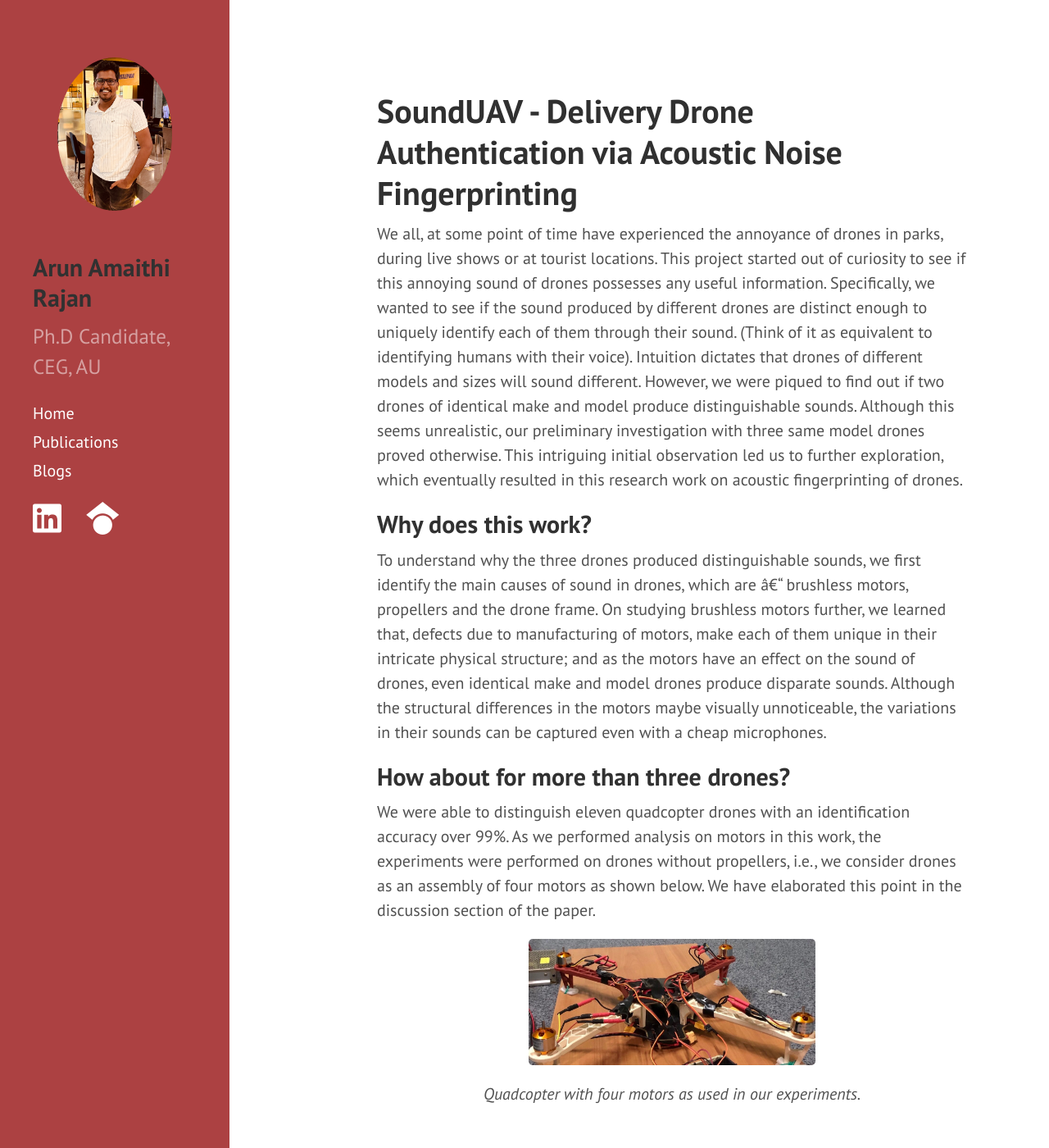
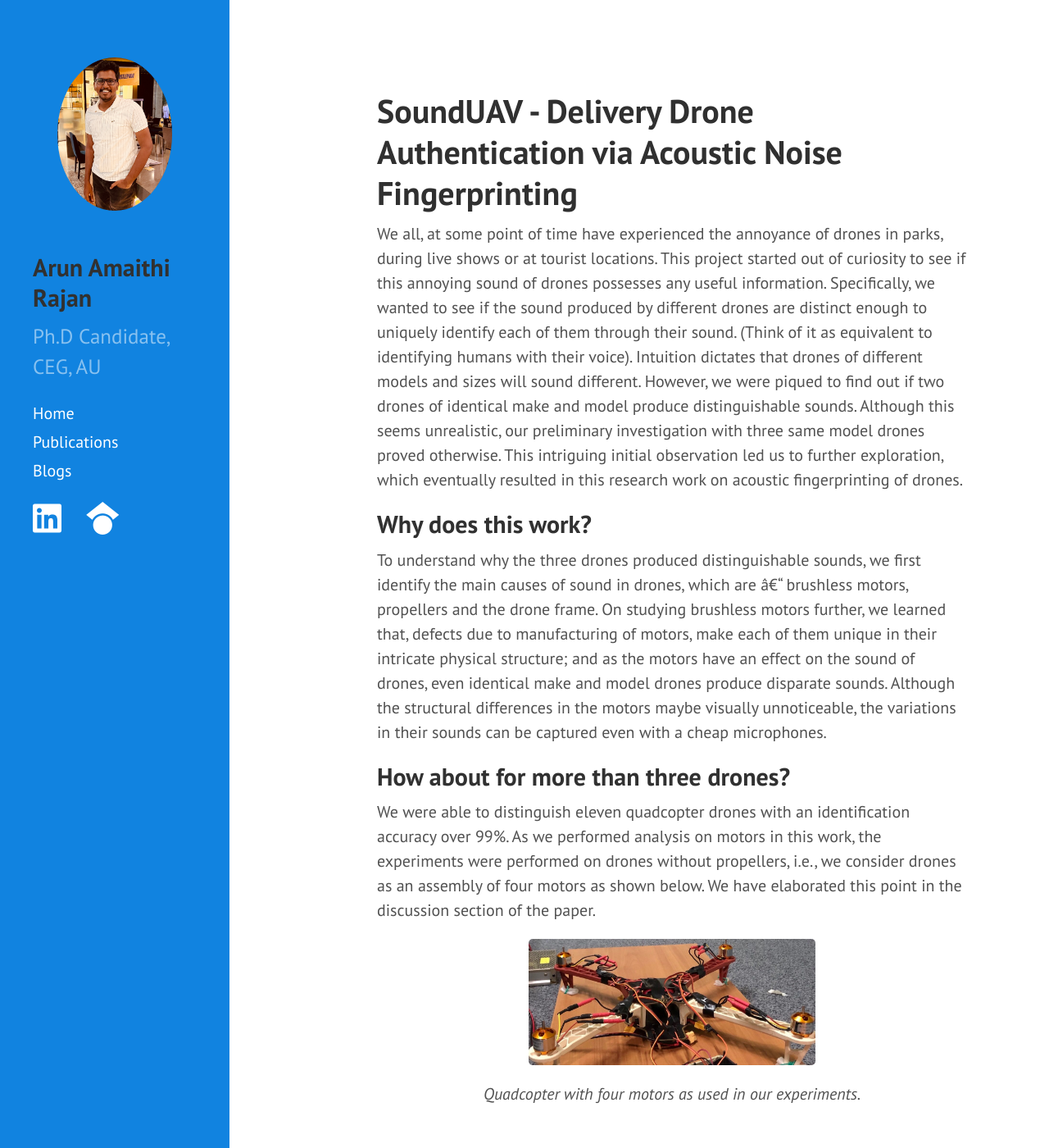
Before and after one commit to arunamaithi/arunamaithi.github.io, a Jekyll site: the page built from pro-blogs/research-drone.md, in a window 1280 px wide and 1400 px high. Shown: the whole window at 82% size. Built offline with Jekyll 4.4.1, drawn with Linux system fonts in a browser that asks for light colours; comment, search, counter and statistics services are not loaded.

Commit message:
color change

```diff
--- a/public/css/hyde.css
+++ b/public/css/hyde.css
@@ -191,11 +191,11 @@ a.sidebar-nav-item:focus {
 
 /* Red */
 .theme-base-08 .sidebar {
-  background-color: #ac4142;
+  background-color: #1183e0;
 }
 .theme-base-08 .content a,
 .theme-base-08 .related-posts li a:hover {
-  color: #ac4142;
+  color: #1183e0;
 }
 
 /* Orange */
```
